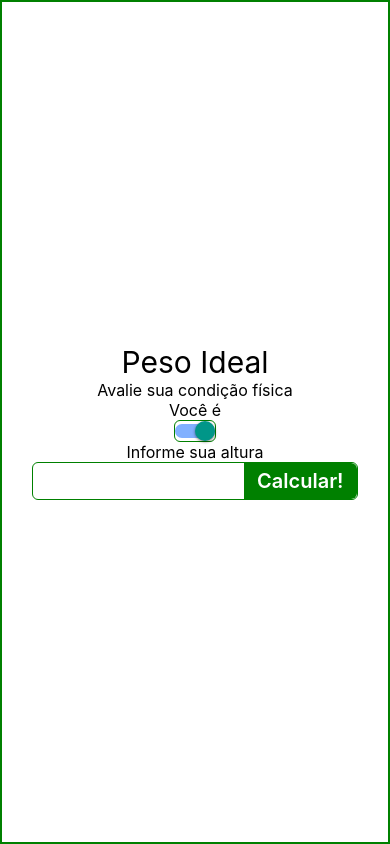
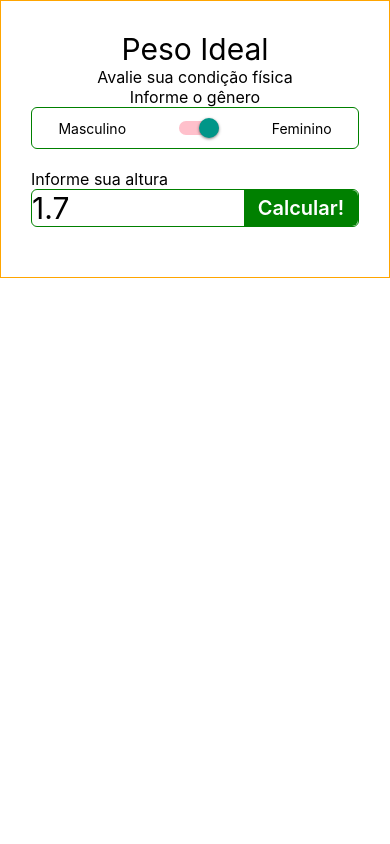
Before and after one commit to mrChernicharo/unigranrio-peso-ideal, a React Native app: screen / in a window 390 px wide. Built offline with nearby package versions, Linux system fonts and the light colour scheme.

Commit message:
pedaling...

```diff
--- a/App.tsx
+++ b/App.tsx
@@ -13,58 +13,83 @@ import {
 
 export default function App() {
   const [isFemale, setIsFemale] = useState<boolean>(true);
+  const [userHeight, setUserHeight] = useState(1.7);
 
   function toggleSwitch() {
     setIsFemale(!isFemale);
   }
   return (
-    <SafeAreaView style={styles.container}>
     <KeyboardAvoidingView style={styles.container}>
       <Text style={styles.title}>Peso Ideal</Text>
       <Text style={styles.subtitle}>Avalie sua condição física</Text>
 
-        <Text style={styles.inputLabel}>Você é</Text>
-        <View style={styles.inputContainer}>
+      <Text style={styles.switchLabel}>Informe o gênero</Text>
+      <View style={styles.switchContainer}>
+        <Text>Masculino</Text>
         <Switch
-            trackColor={{ false: "#767577", true: "#81b0ff" }}
-            thumbColor={isFemale ? "#f5dd4b" : "#f4f3f4"}
-            ios_backgroundColor="#3e3e3e"
+          trackColor={{ false: "lightblue", true: "pink" }}
+          thumbColor={"#fff"}
+          ios_backgroundColor={isFemale ? "pink" : "lightblue"}
           onValueChange={toggleSwitch}
           value={isFemale}
         />
+        <Text>Feminino</Text>
       </View>
 
+      <View style={styles.inputGroupContainer}>
         <Text style={styles.inputLabel}>Informe sua altura</Text>
         <View style={styles.inputContainer}>
           <TextInput
             keyboardType="numeric"
-            returnKeyType="default"
             style={styles.input}
+            value={String(userHeight)}
           />
           <TouchableOpacity style={styles.button}>
             <Text style={styles.buttonText}>Calcular!</Text>
           </TouchableOpacity>
         </View>
+      </View>
     </KeyboardAvoidingView>
-    </SafeAreaView>
   );
 }
 
 const styles = StyleSheet.create({
   container: {
-    flex: 1,
+    // flex: 1,
     backgroundColor: "#fff",
     alignItems: "center",
     justifyContent: "center",
+
     padding: 30,
-    borderColor: "green",
+    borderColor: "orange",
     borderWidth: 1,
+  },
+  innerContainer: {
+    borderColor: "red",
+    borderWidth: 1,
+    borderRadius: 6,
   },
   title: {
     fontSize: 30,
   },
   subtitle: {
     fontSize: 16,
+  },
+  switchContainer: {
+    flexDirection: "row",
+    justifyContent: "space-around",
+    alignItems: "center",
+    borderColor: "green",
+    borderWidth: 1,
+    borderRadius: 6,
+    width: "100%",
+    paddingVertical: 10,
+  },
+  switchLabel: {
+    fontSize: 16,
+  },
+  inputGroupContainer: {
+    paddingVertical: 20,
   },
   inputContainer: {
     flexDirection: "row",
```
Lines whose indentation alone changed are shown as unchanged.
